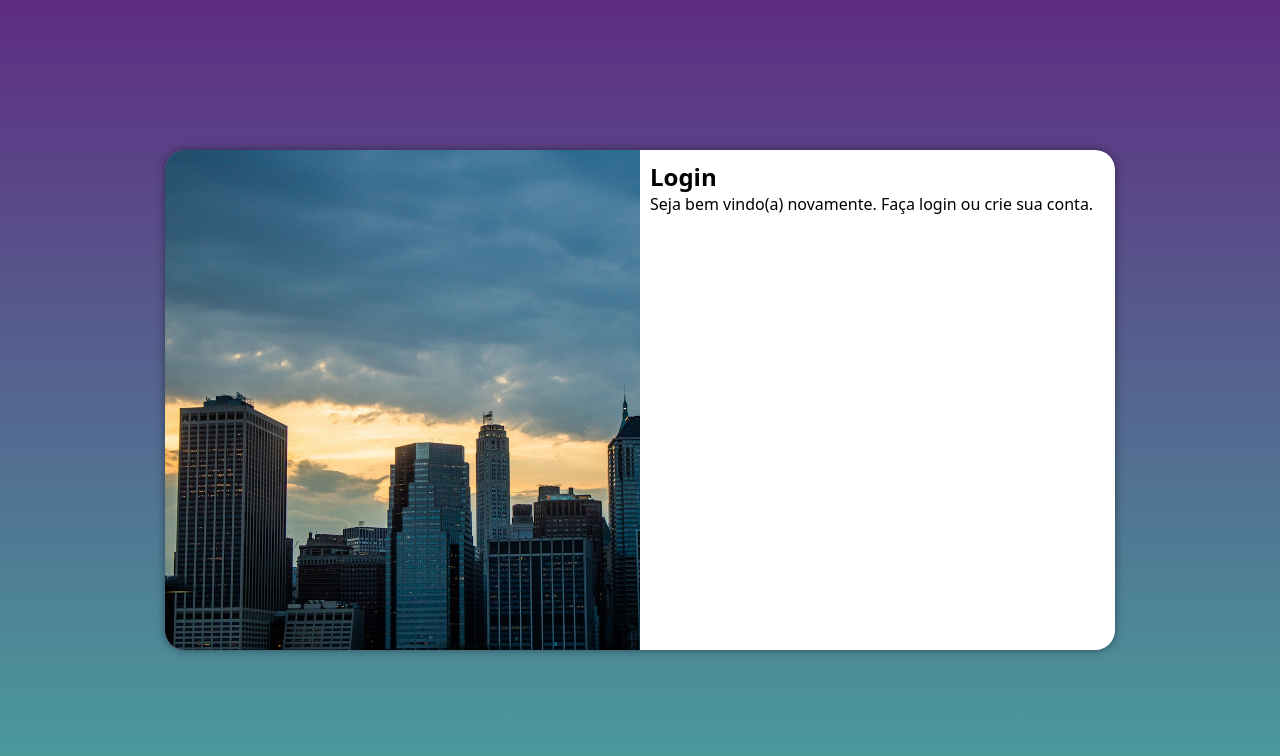
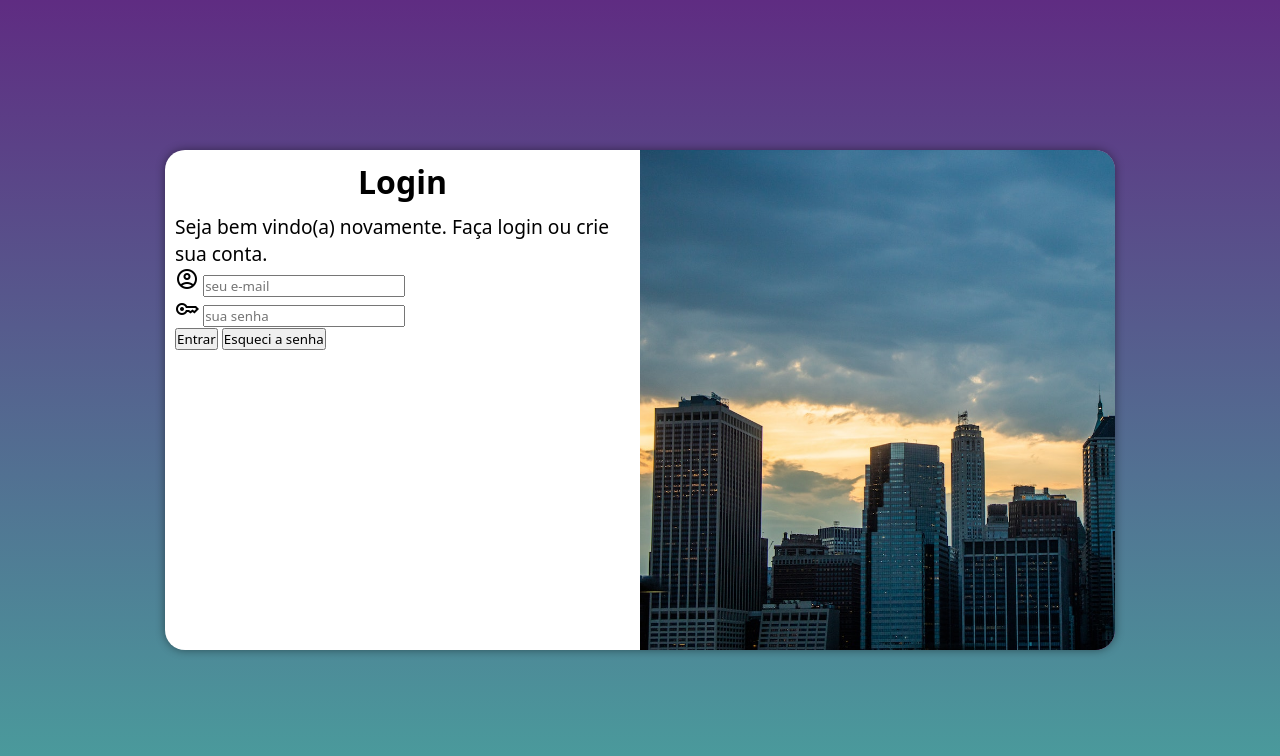
Before and after one commit to samuelifestyle/projeto-login, a plain HTML site: page index.html in a window 1280 px wide. Drawn offline with nearby package versions, Linux system fonts and the light colour scheme.

Commit message:
adicionei formulario

```diff
--- a/estilos/media-query.css
+++ b/estilos/media-query.css
@@ -33,13 +33,23 @@
     }
 
     section#login > div#imagem {
-        float: left;
+        float: right;
         width: 50%;
         height: 100%;
     }
 
     section#login > div#formulario {
-        float: right;
+        float: left;
         width: 50%;
     }
+
+    div#formulario > h1 {
+        font-size: 2em;
+        text-align: center;
+        margin-bottom: 10px;
+    }
+
+    div#formulario > p {
+        font-size: 1.2em;
+    }
 }
--- a/estilos/style.css
+++ b/estilos/style.css
@@ -49,6 +49,16 @@ section#login > div#imagem {
     height: 200px;
 }
 
+div#formulario > h1 {
+    font-size: 1.5em;
+    text-align: center;
+    margin-bottom: 10px;
+}
+
+div#formulario > p {
+    font-size: .9em;
+}
+
 section#login > div#formulario {
     display: block;
     padding: 10px;
--- a/index.html
+++ b/index.html
@@ -6,6 +6,7 @@
     <title>Login</title>
     <link rel="stylesheet" href="estilos/style.css">
     <link rel="stylesheet" href="estilos/media-query.css">
+    <link rel="stylesheet" href="https://fonts.googleapis.com/css2?family=Material+Symbols+Outlined:opsz,wght,FILL,GRAD@20..48,100..700,0..1,-50..200"/>
 </head>
 <body>
     <main>
@@ -16,6 +17,21 @@
             <div id="formulario">
                 <h1>Login</h1>
                 <p>Seja bem vindo(a) novamente. Faça login ou crie sua conta.</p>
+                <form action="cadastro.javascript" method="post" autocomplete="on">
+                    <div class="campo">
+                        <span class="material-symbols-outlined">account_circle</span>
+                        <input type="email" name="login" id="ilogin" placeholder="seu e-mail" required autocomplete="email" maxlength="30">
+                        <label for="ilogin"></label>
+                    </div>
+                    <div class="campo">
+                        <span class="material-symbols-outlined">key</span>
+                        <input type="password" name="senha" id="isenha" placeholder="sua senha" autocomplete="current-password" minlength="8" maxlength="20">
+                        <label for="isenha"></label>
+                    </div>
+                    <input type="submit" value="Entrar">
+                    <button>Esqueci a senha</button>
+
+                </form>
             </div>
         </section>
     </main>
```
